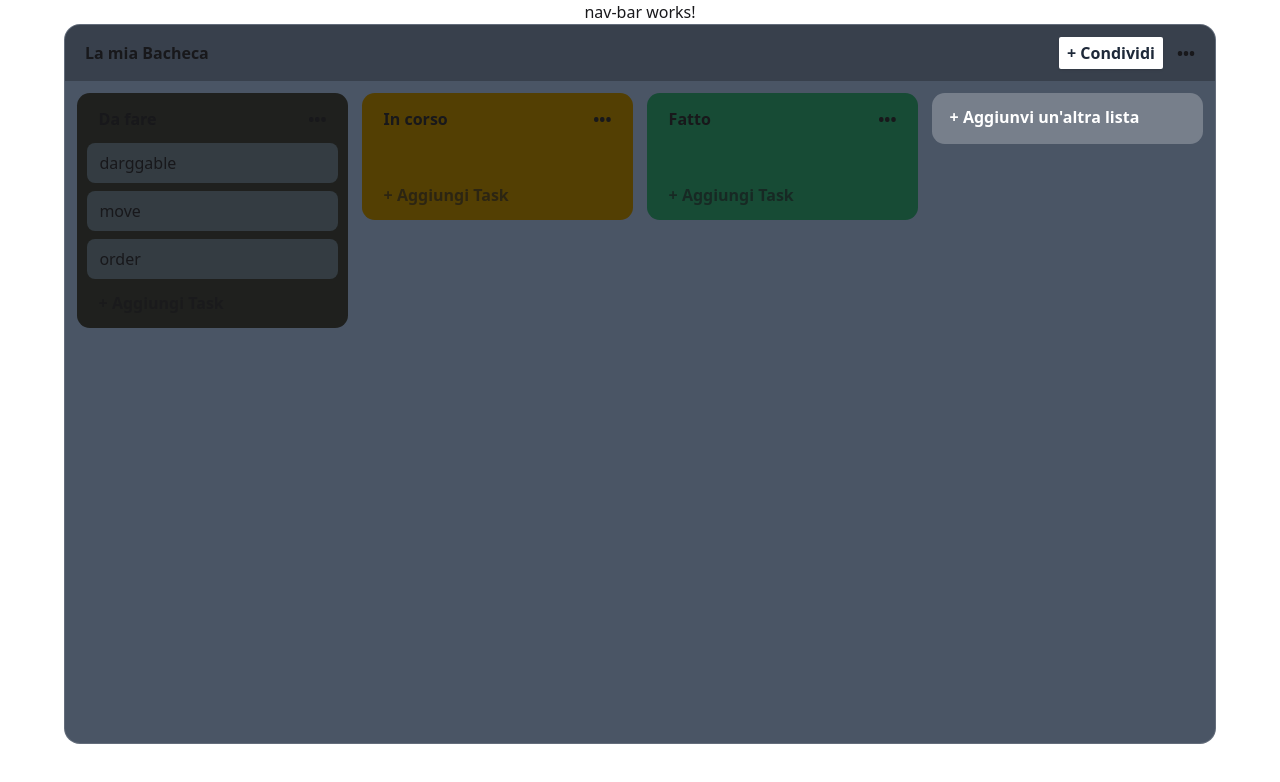
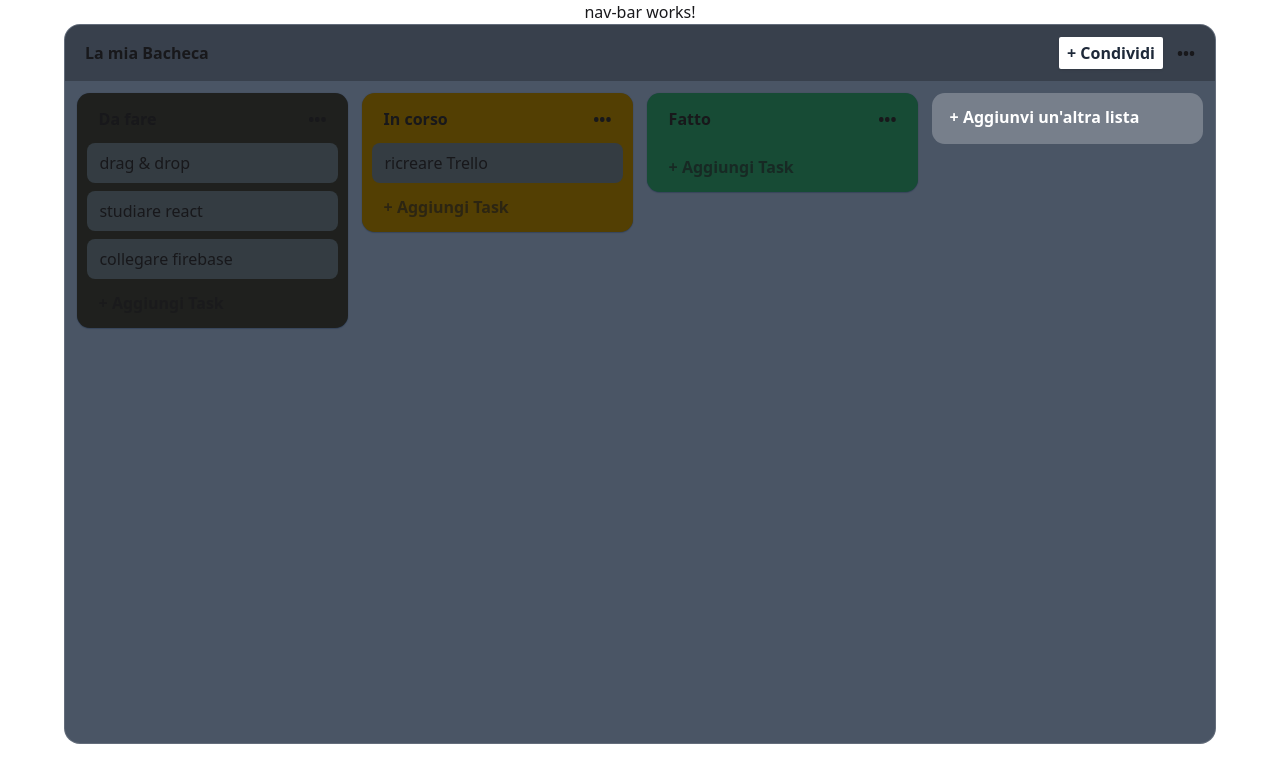
Before and after one commit to Giuseppe-Gambino/Taskee, an Angular app: page / in a window 1280 px wide. Shown: the top 782 px of the page. Built offline with nearby package versions, Linux system fonts and the light colour scheme.

Commit message:
drag & drop primo funzionamento

```diff
--- /dev/null
+++ b/src/app/iterfaces/colonna.ts
@@ -0,0 +1,9 @@
+export interface Colonna {
+  name: string;
+  color: string;
+  tasks: Task[];
+}
+
+export interface Task {
+  description: string;
+}
--- a/src/app/pages/dashboard/dashboard.component.html
+++ b/src/app/pages/dashboard/dashboard.component.html
@@ -17,10 +17,10 @@
   </div>
   <!-- main bacheca -->
   <div class="p-3 w-full h-full overflow-scroll">
-    <ul class="riga-colonne flex gap-x-3.5 items-start">
+    <ul class="riga-colonne flex gap-x-3.5 items-start" cdkDropListGroup>
       <!-- colonna standard -->
       <li
-        *ngFor="let sezione of colonne"
+        *ngFor="let sezione of colonne; let i = index"
         class="colonna"
         [ngStyle]="{ 'background-color': sezione.color }"
       >
@@ -31,8 +31,9 @@
         </div>
         <!-- body colonna -->
         <ul
-          class="cont-tasks flex flex-col gap-y-2 min-h-7"
+          class="cont-tasks flex flex-col gap-y-2"
           cdkDropList
+          [cdkDropListData]="sezione.tasks"
           (cdkDropListDropped)="drop($event)"
         >
           <li
@@ -47,7 +48,9 @@
         <div
           class="px-3 py-1 font-semibold w-full hover:bg-gray-700 rounded-md cursor-pointer"
         >
-          <h6 class="opacity-65">+ Aggiungi Task</h6>
+          <h6 (click)="createNewTask(i, 'fare qualcosa')" class="opacity-65">
+            + Aggiungi Task
+          </h6>
         </div>
       </li>
 
--- a/src/app/pages/dashboard/dashboard.component.scss
+++ b/src/app/pages/dashboard/dashboard.component.scss
@@ -7,6 +7,7 @@
   height: fit-content;
   padding: 0.6rem;
   border-radius: 0.8rem;
+  box-shadow: 0px 1px 1px #091e4240, 0px 0px 1px #091e424f;
 }
 
 .new-colonna {
@@ -16,7 +17,7 @@
 }
 
 .cont-tasks {
-  margin-block: 0.5rem;
+  padding-block: 0.5rem;
 }
 
 .task {
--- a/src/app/pages/dashboard/dashboard.component.ts
+++ b/src/app/pages/dashboard/dashboard.component.ts
@@ -5,6 +5,7 @@ import {
   moveItemInArray,
   transferArrayItem,
 } from '@angular/cdk/drag-drop';
+import { Colonna, Task } from '../../iterfaces/colonna';
 
 @Component({
   selector: 'app-dashboard',
@@ -12,23 +13,38 @@ import {
   styleUrl: './dashboard.component.scss',
 })
 export class DashboardComponent {
-  colonne: any[] = [
+  colonne: Colonna[] = [
     {
       name: 'Da fare',
       color: '#1f201e',
-      order: 0,
+
       tasks: [
-        { order: 1, description: 'darggable' },
-        { order: 2, description: 'move' },
-        { order: 3, description: 'order' },
+        { description: 'drag & drop' },
+        { description: 'studiare react' },
+        { description: 'collegare firebase' },
       ],
     },
-    { name: 'In corso', color: '#533F03', order: 1, tasks: [] },
-    { name: 'Fatto', color: '#174B35', order: 2, tasks: [] },
+    {
+      name: 'In corso',
+      color: '#533F03',
+      tasks: [{ description: 'ricreare Trello' }],
+    },
+    {
+      name: 'Fatto',
+      color: '#174B35',
+
+      tasks: [],
+    },
   ];
 
   drop(event: CdkDragDrop<any[]>) {
-    console.log(event);
+    if (event.previousContainer === event.container) {
+      moveItemInArray(
+        event.container.data,
+        event.previousIndex,
+        event.currentIndex
+      );
+    } else {
       transferArrayItem(
         event.previousContainer.data,
         event.container.data,
@@ -36,4 +52,14 @@ export class DashboardComponent {
         event.currentIndex
       );
     }
+    console.log(this.colonne);
   }
+
+  createNewTask(index: number, text: string) {
+    const newTastk: Task = {
+      description: text,
+    };
+    this.colonne[index].tasks.push(newTastk);
+    console.log(this.colonne);
+  }
+}
```
Lines whose indentation alone changed are shown as unchanged.
